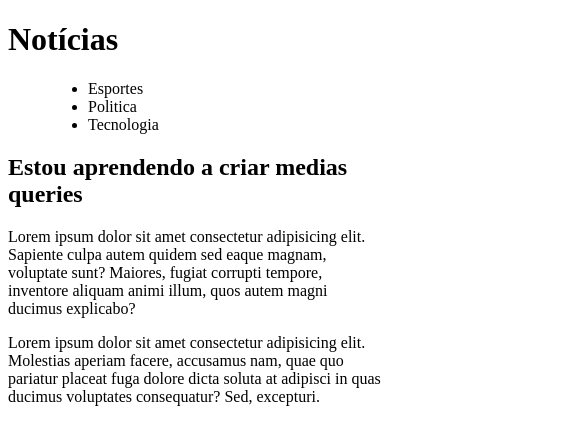
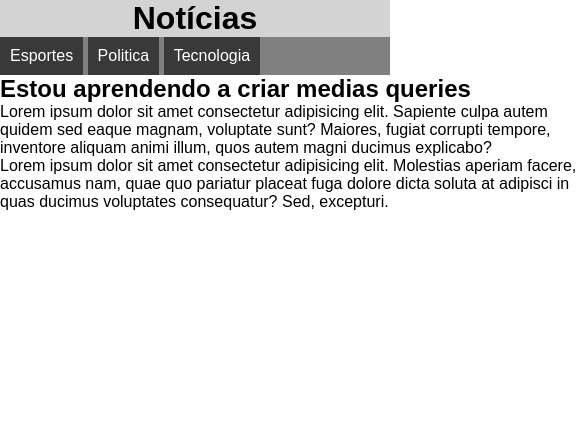
Before and after one commit to eduardobotelho28/html-css, a plain HTML site: page exercícios/ex026/mq001/index.html in a window 390 px wide. Shown: the whole page, 585 px wide, since content can reach past the window. Drawn offline with Linux system fonts and the light colour scheme.

Commit message:
exe002 media query

```diff
--- /dev/null
+++ b/exercícios/ex026/mq001/estilos/impressora.css
@@ -0,0 +1,26 @@
+@charset "UTF-8";
+
+/* Estilos para impressora */
+
+* {
+    margin: 10px;
+    padding: 10px;
+}
+
+html {
+    font-family: 'Courier New', Courier, monospace;
+    font-size: 1.5em;
+    line-height: 1.5em;
+}
+
+menu {
+    display: none;
+}
+
+article::after {
+    content: 'Esse artigo foi impresso através do site www.cursoem.video.com';
+}
+
+article {
+    width: 100%;
+}
--- /dev/null
+++ b/exercícios/ex026/mq001/estilos/tela.css
@@ -0,0 +1,38 @@
+@charset "UTF-8";
+
+/* Estilos para telas */
+
+* {
+    margin: 0px;
+    padding: 0px;
+}
+html {
+    font-family: Arial, Helvetica, sans-serif;
+    font-size: 1em;
+}
+
+header {
+    background-color: lightgray;
+}
+
+header > h1 {
+    text-align: center;
+}
+
+menu ul {
+    list-style-type: none;
+    background-color: gray;
+}
+
+menu li {
+    background-color: rgb(58, 57, 57);
+    color: white;
+    display: inline-block;
+    padding: 10px;
+}
+
+article {
+    width: 600px;
+    display: block;
+    margin: auto;
+}
--- a/exercícios/ex026/imagens/mq001/index.html
+++ b/exercícios/ex026/mq001/index.html
@@ -4,6 +4,9 @@
     <meta charset="UTF-8">
     <meta name="viewport" content="width=device-width, initial-scale=1.0">
     <title>Media Query</title>
+    <!-- CHAMADAS DE MEDIA QUERY -->
+    <link rel="stylesheet" href="estilos/tela.css" media="screen">
+    <link rel="stylesheet" href="estilos/impressora.css" media="print">
 </head>
 <body>
     <header>
--- /dev/null
+++ b/exercícios/ex026/mq002/estilos/paisagem.css
@@ -0,0 +1,3 @@
+@charset "UTF-8";
+
+/* APARELHO DEITADO (LANDSCAPE) */
--- /dev/null
+++ b/exercícios/ex026/mq002/estilos/retrato.css
@@ -0,0 +1,3 @@
+@charset "UTF-8";
+
+/* APARELHO EM PÉ (PORTRAIT) */
--- /dev/null
+++ b/exercícios/ex026/mq002/estilos/style.css
@@ -0,0 +1,3 @@
+@charset "UTF-8";
+
+/* CONFIGURAÇÕES GERAIS */
```
Also changed, not shown: exercícios/ex026/mq002/index.html (added, +14 -0 lines), exercícios/ex026/mq002/imagens/cev-landscape.jpg (added), exercícios/ex026/mq002/imagens/cev-portrait.jpg (added).
